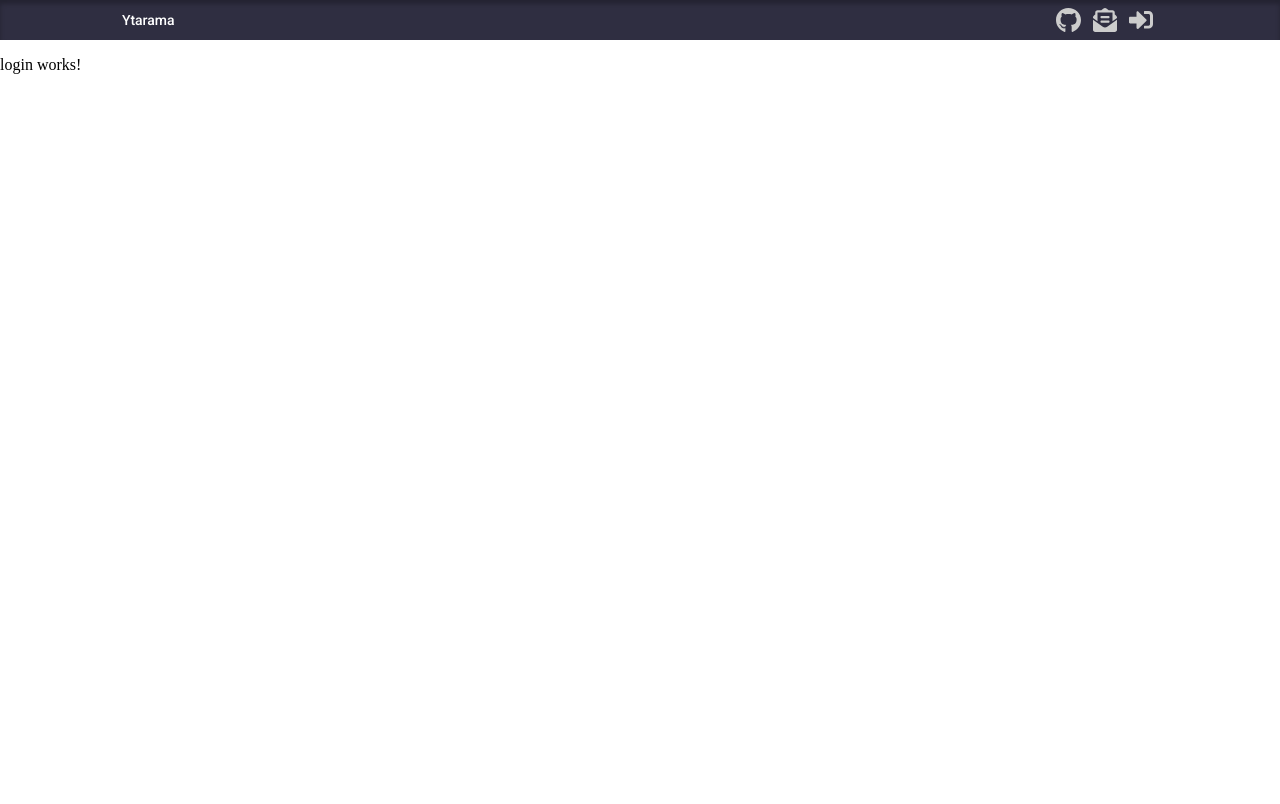
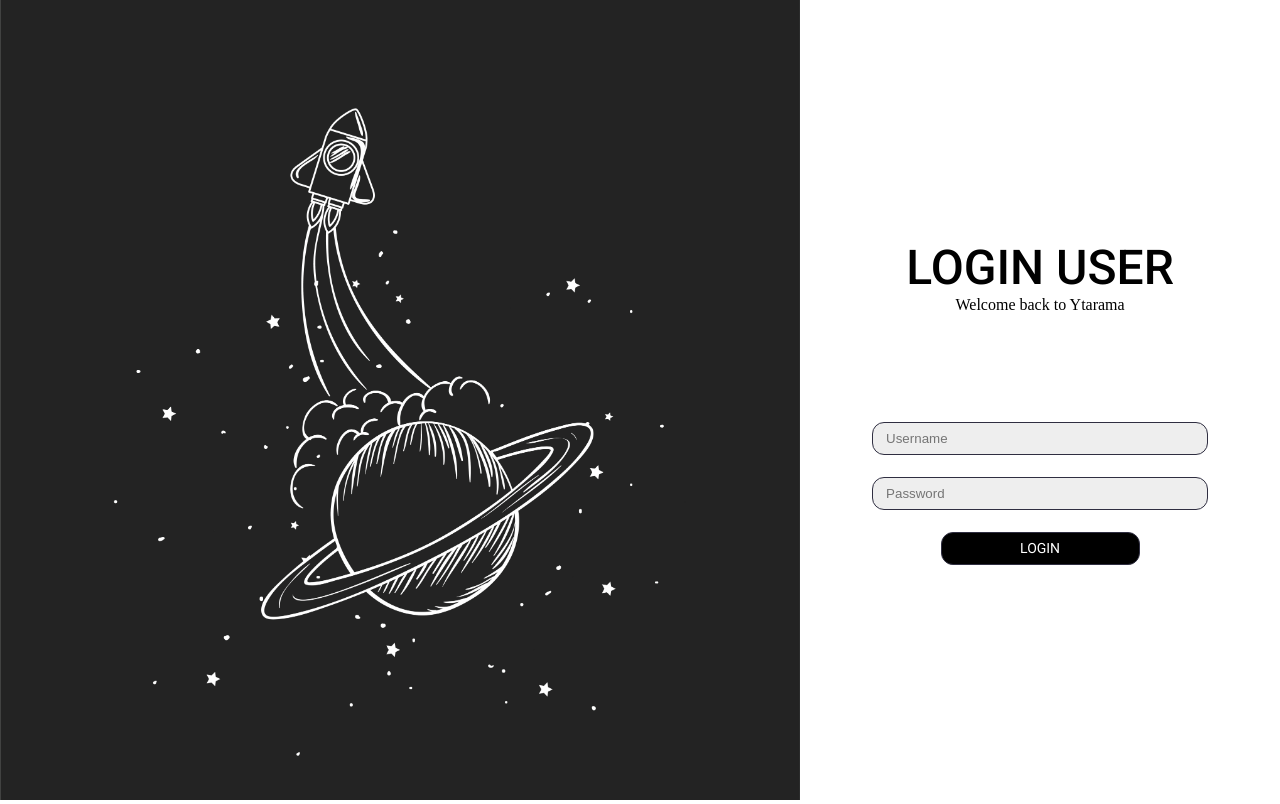
Before and after one commit to Yparada/website, an Angular app: page /login in a window 1280 px wide. Built offline with nearby package versions, Linux system fonts and the light colour scheme.

Commit message:
Add login destop view

```diff
--- a/src/app/app.component.html
+++ b/src/app/app.component.html
@@ -1,2 +1 @@
-<app-navbar></app-navbar>
 <router-outlet></router-outlet>
--- a/src/app/screens/login/login.component.html
+++ b/src/app/screens/login/login.component.html
@@ -1 +1,18 @@
-<p>login works!</p>
+<div class="container">
+  <div class="left"><img src="../../../assets/ilustrationLogin.jpg" alt="Ilustration"></div>
+  <div class="right">
+    <div class="title-container">
+      <div class="title">LOGIN USER</div>
+      <div class="message">Welcome back to Ytarama</div>
+    </div>
+    <div class="fields">
+      <input type="text" placeholder="Username" class="input-component">
+      <input type="text" placeholder="Password" class="input-component">
+    </div>
+    <div class="button-container">
+      <button class="button-component"><div class="text-button">LOGIN</div></button>
+    </div>
+
+  </div>
+
+</div>
--- a/src/app/screens/login/login.component.scss
+++ b/src/app/screens/login/login.component.scss
@@ -0,0 +1,82 @@
+.container{
+  display: flex;
+  .left{
+    img{
+      height: 100vh;
+    }
+  }
+
+  .right{
+    width: 100%;
+    display: flex;
+    flex-direction: column;
+    justify-content: center;
+    margin-left: 20px;
+    margin-right: 20px;
+
+    .title-container{
+      display: flex;
+      flex-direction: column;
+      align-items: center;
+      .title{
+        font-family: Roboto;
+        font-style: normal;
+        font-weight: 500;
+        font-size: 48px;
+        line-height: 56px;
+        text-align: center;
+        color: #000000;
+
+      }
+      .message{
+
+      }
+    }
+    .fields{
+      margin-top: 108px;
+      display: flex;
+      flex-direction: column;
+      align-items: center;
+
+      .input-component{
+        background: rgba(196, 196, 196, 0.29);
+        border: 1px solid #2F2E41;
+        box-sizing: border-box;
+        border-radius: 12px;
+        max-width: 336px;
+        min-width: 336px;
+        height: 33px;
+        margin-bottom: 22px;
+        padding-left: 13px;
+      }
+    }
+    .button-container{
+      display: flex;
+      justify-content: center;
+
+
+
+      .button-component{
+        background: #000000;
+        border: 1px solid #2F2E41;
+        box-sizing: border-box;
+        border-radius: 12px;
+        max-width: 199px;
+        min-width: 199px;
+        height: 33px;
+
+
+        .text-button{
+          font-family: Roboto;
+          font-style: normal;
+          font-weight: normal;
+          font-size: 14px;
+          line-height: 16px;
+          text-align: center;
+          color: #FFFFFF;
+        }
+      }
+    }
+
+  }
+}
--- a/src/app/screens/main/main.component.html
+++ b/src/app/screens/main/main.component.html
@@ -1,3 +1,4 @@
+<app-navbar></app-navbar>
 <app-banner></app-banner>
 <app-initial-box></app-initial-box>
 <app-issues></app-issues>
```
Also changed, not shown: src/assets/ilustrationLogin.jpg (added).
